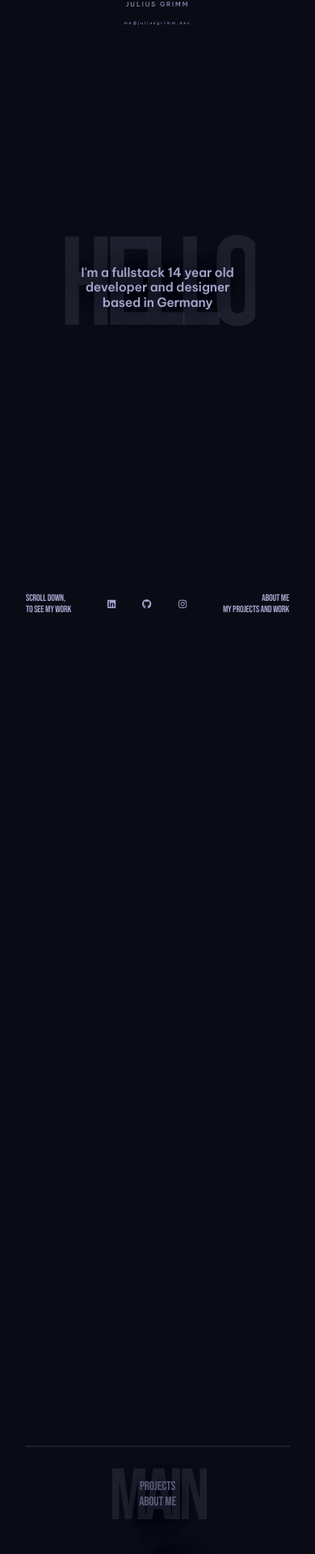
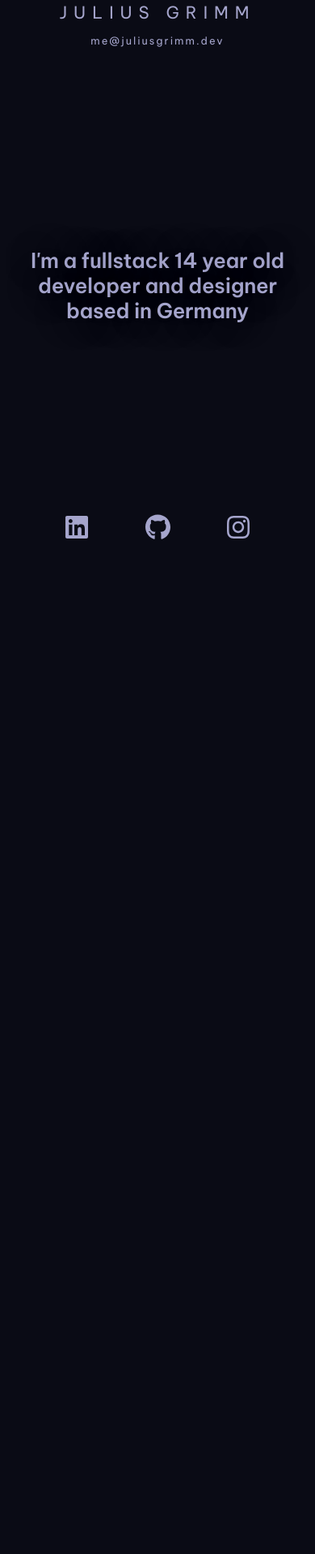
Before and after one commit to JustThatRandomCoder/juliusgrimm_portfolio, a React (Vite) app: page / in a window 390 px wide. Shown: the part 32-1951 px from the top of the page at 81% size. Built offline with nearby package versions, Linux system fonts and the light colour scheme.

Commit message:
added responsive design

```diff
--- a/src/components/Footer.jsx
+++ b/src/components/Footer.jsx
@@ -12,18 +12,18 @@ function Footer() {
             <hr />
             <div className="footer-main">
                 <div className="footer-linktree">
-                    <div className="bebas-neue-regular footer-bg-font">MAIN</div>
+                    <div className="bebas-neue-regular footer-bg-font main">MAIN</div>
                     <div className="footer-link-co bebas-neue-regular">
                         <span className="footer-link" onClick={() => document.getElementById('projectSection').scrollIntoView({ behavior: 'smooth' })}>PROJECTS</span> <br />
                         <span className="footer-link" onClick={() => navigate('/about')}>ABOUT ME</span>
                     </div>
                 </div>
-                <div className="footer-linktree">
+                <div className="footer-linktree mobile">
                     <div className="bebas-neue-regular footer-bg-font">SOCIALS</div>
-                    <div className="footer-link-co footer-link-co-socials bebas-neue-regular">
-                        <span className="footer-link" onClick={() => window.open('https://www.linkedin.com/in/julius-gr', '_blank')} >linked in</span> <br />
-                        <span className="footer-link" onClick={() => window.open('https://instagram.com/julius_gr_', '_blank')}>instagram</span> <br />
-                        <span className="footer-link" onClick={() => window.open('https://github.com/justthatrandomcoder', '_blank')}>github</span>
+                    <div className="footer-link-co mobile footer-link-co-socials bebas-neue-regular">
+                        <div className="footer-link" onClick={() => window.open('https://www.linkedin.com/in/julius-gr', '_blank')} >linked in</div>
+                        <div className="footer-link" onClick={() => window.open('https://instagram.com/julius_gr_', '_blank')}>instagram</div>
+                        <div className="footer-link" onClick={() => window.open('https://github.com/justthatrandomcoder', '_blank')}>github</div>
                     </div>
                 </div>
             </div>
--- a/src/components/Project.jsx
+++ b/src/components/Project.jsx
@@ -1,6 +1,16 @@
+import { useEffect, useState } from "react";
 import { motion } from "framer-motion";
 
-function Project({ thumbnail, alt, logoClass, name, date, description, link, codeLink, collaborators, className }) {
+function Project({ thumbnail, alt, logoClass, name, date, mobileDate, description, link, codeLink, collaborators, className }) {
+    const [isMobile, setIsMobile] = useState(false);
+
+    useEffect(() => {
+        const handleResize = () => setIsMobile(window.innerWidth <= 700);
+        handleResize();
+        window.addEventListener("resize", handleResize);
+        return () => window.removeEventListener("resize", handleResize);
+    }, []);
+
     return (
         <div className={`project ${className || ''}`}>
             <motion.div
@@ -12,9 +22,9 @@ function Project({ thumbnail, alt, logoClass, name, date, description, link, cod
             </motion.div>
             <div className="project-name">
                 <a className="project-name-link project-name-headline">{name}</a>
-                {collaborators && <span> - {collaborators}</span>}
+                {!isMobile && collaborators && <span> - {collaborators}</span>}
             </div>
-            <div className="project-date">{date}</div>
+            <div className="project-date">{isMobile ? mobileDate || date : date}</div>
             <div className="project-description">{description}</div>
             {codeLink && (
                 <div onClick={() => window.open(codeLink, '_blank')} className="project-description code">
--- a/src/index.css
+++ b/src/index.css
@@ -80,6 +80,11 @@ header {
   font-size: 1.2vw;
   text-decoration: none;
   line-height: 3;
+  color: var(--font-color);
+}
+
+.email_head:hover {
+  color: var(--sub-font-color);
 }
 
 .head {
@@ -101,6 +106,7 @@ header {
   white-space: nowrap;
   overflow: hidden;
   letter-spacing: -10px;
+  opacity: 0.7;
 }
 
 .headline {
@@ -302,7 +308,74 @@ header {
 }
 
 @media only screen and (max-width: 700px) {
-  .project.mW {
-    margin-top: 8vw;
+
+  .project.mW,
+  .project.mT {
+    margin-top: 5rem;
+  }
+
+  .project-thumbnail {
+    height: 13rem;
+  }
+
+  .projectLogo {
+    width: 4rem;
+  }
+
+  .projectLogo.openWeather {
+    width: 5.5rem;
+  }
+
+  .project-name {
+    font-size: 1.5rem;
+  }
+
+  .project-date {
+    font-size: 1.1rem;
+  }
+
+  .project-description {
+    font-size: 0.8rem;
+  }
+
+  .bg-font {
+    font-size: 80vw;
+    line-height: 0.8;
+    position: absolute;
+    top: 50%;
+    left: 45%;
+    transform: translate(-50%, -50%) rotate(90deg);
+    display: none;
+  }
+
+  .headername {
+    font-size: 1.3rem;
+    letter-spacing: 8px;
+  }
+
+  .email_head {
+    font-size: 0.8rem;
+  }
+
+  .headline {
+    font-size: 1.6rem;
+    width: 100%;
+  }
+
+  .links {
+    justify-content: center;
+  }
+
+  .links_text {
+    display: none;
+  }
+
+  .socials {
+    font-size: 2rem;
+    width: 70% !important;
+  }
+
+  .firstSection {
+    height: 80vh;
   }
 }
--- a/src/pages/IndexPage.jsx
+++ b/src/pages/IndexPage.jsx
@@ -28,8 +28,8 @@ function IndexPage() {
                     duration: 3,
                     scrollTrigger: {
                         trigger: project,
-                        start: "top 90%",
-                        end: "top 20%",
+                        start: "top 100%",
+                        end: "top 30%",
                         scrub: true,
                         invalidateOnRefresh: true,
                     },
@@ -53,7 +53,7 @@ function IndexPage() {
             >
                 <header>
                     <div className="headername">JULIUS GRIMM</div>
-                    <a className="email_head">me@juliusgrimm.dev</a>
+                    <a className="email_head" href="mailto:me@juliusgrimm.dev">me@juliusgrimm.dev</a>
                 </header>
                 <div className="head">
                     <div className="bg-font bebas-neue-regular">hello</div>
@@ -110,6 +110,7 @@ function IndexPage() {
                     logoClass=""
                     name="Festifly"
                     date="October 2024 - Today | BETA EXPECTED IN 2025"
+                    mobileDate="October 2024 -Today | IN DEV..."
                     description="FestiFly is an event management tool with features like stage planning, AI-powered song requests, and group chats."
                     collaborators="Eventmanagement redefined"
                     className="nohover"
@@ -131,8 +132,9 @@ function IndexPage() {
                     logoClass="openWeather"
                     name="OpenWeatherHub"
                     date="May 2024 - Today | BETA EXPECTED IN 2025"
+                    mobileDate="May 2024 -Today | IN DEV..."
                     description="OpenWeatherHub is an open-source weather service that allows users to add their own cost-effective weather station and integrate it into their smart home."
-                    className="nohover"
+                    className="nohover mW"
                 />
                 <Project
                     thumbnail="../public/skyview_logo.svg"
--- a/src/styles/Footer.css
+++ b/src/styles/Footer.css
@@ -24,6 +24,7 @@ hr {
     letter-spacing: -5px;
     line-height: normal;
     height: 80%;
+    opacity: 0.5;
 }
 
 .footer-main {
@@ -84,3 +85,43 @@ hr {
         font-size: 3.5rem;
     }
 }
+
+@media only screen and (max-width: 700px) {
+    footer {
+        margin-top: 7rem;
+    }
+
+    .footer-link {
+        font-size: 1.7rem;
+    }
+
+    .footer-bg-font {
+        font-size: 9rem;
+        opacity: 0.4;
+    }
+
+    .footer-bg-font.main {
+        letter-spacing: 2px;
+    }
+
+    .copyright {
+        font-size: 0.9rem;
+    }
+
+    .footer-link-co {
+        display: flex;
+        flex-direction: row !important;
+        width: 80%;
+        justify-content: space-around;
+        color: var(--sub-font-color);
+        text-shadow: 10px 10px 100px #000000b5;
+    }
+
+    .footer-link-co.mobile {
+        width: 90%;
+    }
+
+    .footer-linktree.mobile {
+        margin-top: -2.5rem;
+    }
+}
```
Also changed, not shown: 1 other file (tests, documents, lock files or other folders).
